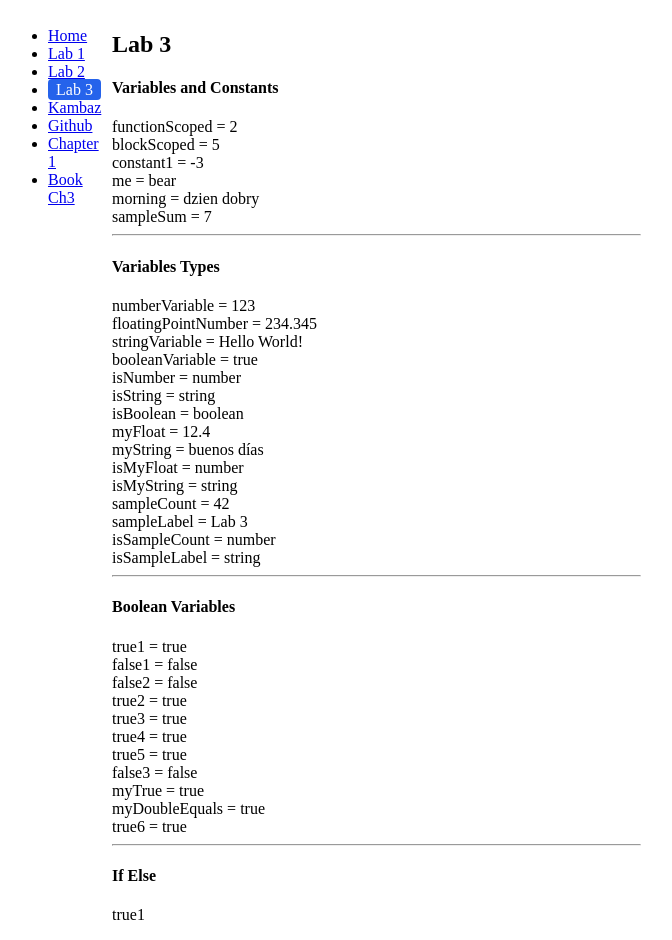
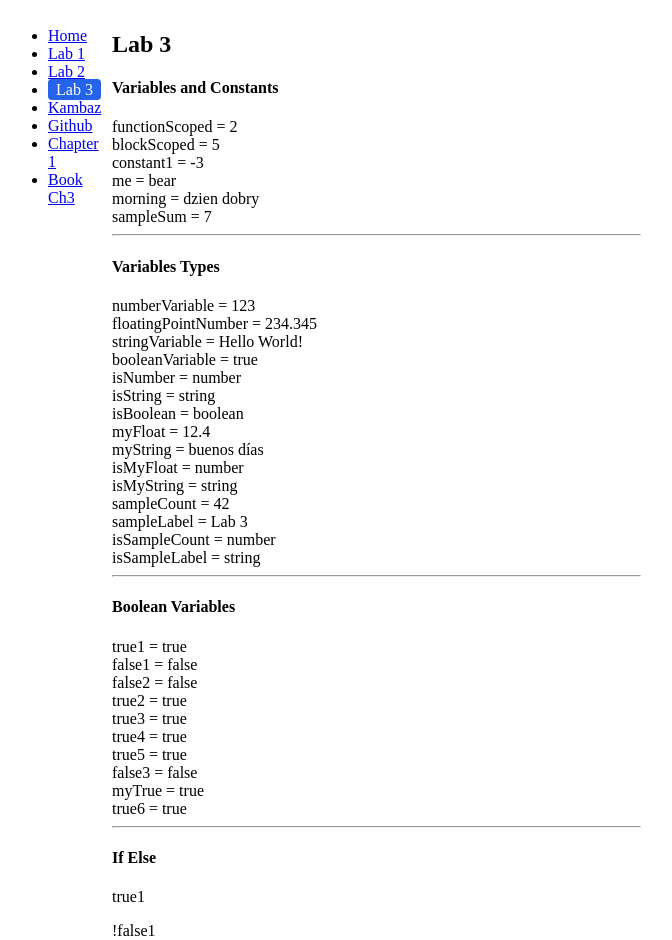
Before and after one commit to bearsmithnu/webdev-client, a Next.js app: page /labs/lab3 in a window 1280 px wide. Shown: the top 940 px of the page, without its empty margins (3-675 px from the left). Built offline with nearby package versions, Linux system fonts and the light colour scheme.

Commit message:
ok now we can build

```diff
--- a/app/labs/lab3/BooleanVariables.tsx
+++ b/app/labs/lab3/BooleanVariables.tsx
@@ -1,6 +1,6 @@
 export default function BooleanVariables() {
-  let numberVariable = 123,
-    floatingPointNumber = 234.345;
+  let numberVariable = 123;
+  let floatingPointNumber = 234.345;
   let true1 = true,
     false1 = false;
   let false2 = true1 && false1;
@@ -11,9 +11,9 @@ export default function BooleanVariables() {
   let false3 = numberVariable < 100;
 
   let myTrue = "dog" === "dog";
-  let myDoubleEquals = "1" == 1;
+  // let myDoubleEquals = "123" == 123;
 
-  let true6 = numberVariable !== 0;
+  const true6 = numberVariable !== 0;
 
   return (
     <div id="wd-boolean-variables">
@@ -36,8 +36,8 @@ export default function BooleanVariables() {
       <br />
       myTrue = {myTrue + ""}
       <br />
-      myDoubleEquals = {myDoubleEquals + ""}
-      <br />
+      {/* myDoubleEquals = {myDoubleEquals + ""}
+      <br /> */}
       true6 = {true6 + ""}
       <hr />
     </div>
```
